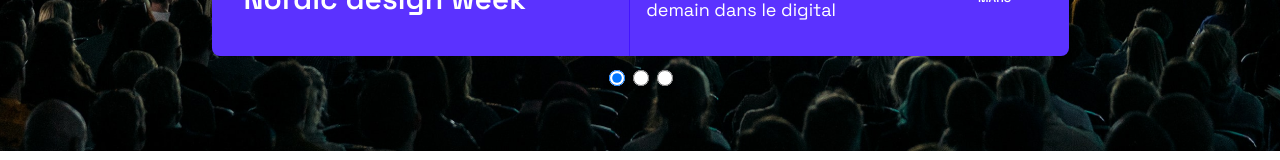
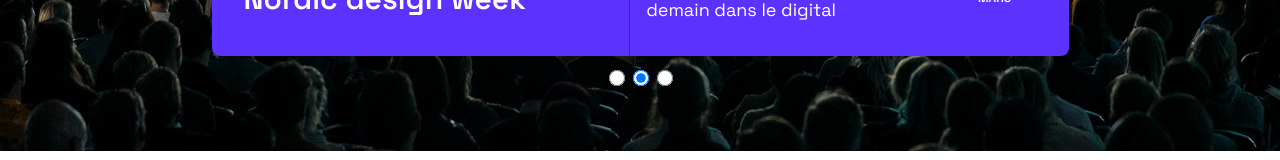
Before and after one commit to SopMI82/Projet-724Events, a React (Create React App) app: page / in a window 1280 px wide. Shown: the part 515-675 px from the top of the page. Built offline with nearby package versions, Linux system fonts and the light colour scheme.

Commit message:
fix : suppression de default checked qui empeche le bouton radio d'etre coché pendant le defilement auto

```diff
--- a/src/containers/Slider/index.js
+++ b/src/containers/Slider/index.js
@@ -53,7 +53,7 @@ const Slider = () => {
                   type="radio"
                   name="radio-button"
                   onClick={() => setIndex(radioIdx)}
-                  defaultChecked={index === radioIdx} // l'ajout de default avant checked permet que le bouton se coche quand on le clique
+                  checked={index === radioIdx}
                 />
               ))}
             </div>
```
